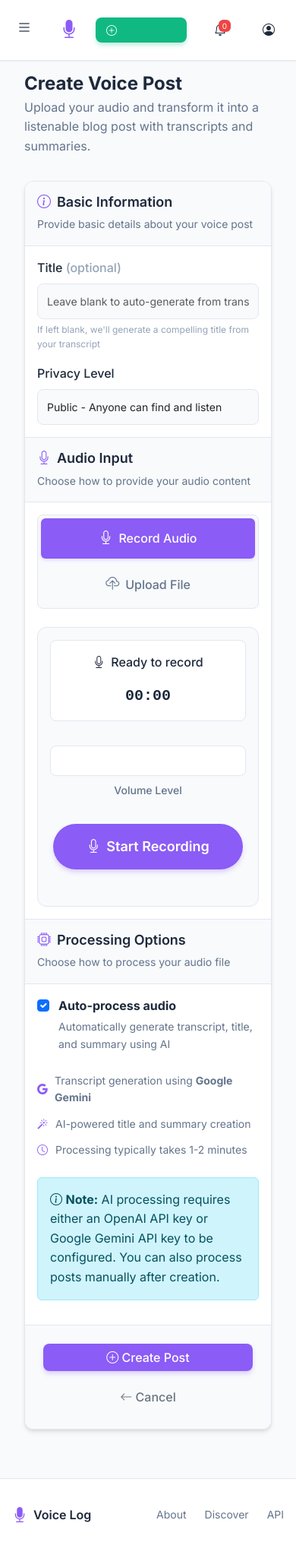
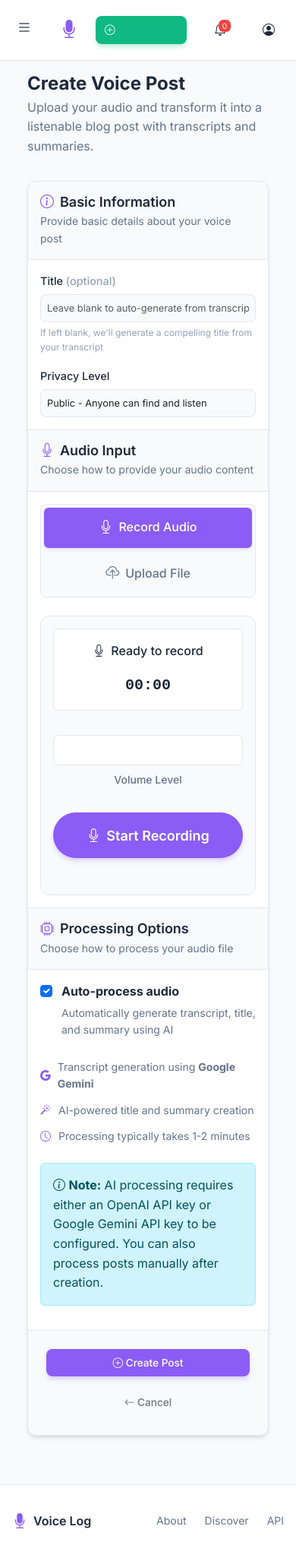
Before and after one commit to jpatrickfarrell/voice_log, a Flask app: page /posts/create in a window 390 px wide. Shown: the whole page at 76% size. Before the commit the page ends 2003 px from the top, so only its background shows below. Run offline with Flask 3, Linux system fonts and the light colour scheme; a user stored in the database is signed in; some libraries are stand-ins or nearby versions.

Commit message:
Fix layout changes.

```diff
--- a/templates/posts/create.html
+++ b/templates/posts/create.html
@@ -260,8 +260,9 @@
 {% block scripts %}
 <style>
 .create-post-page {
-    max-width: 800px;
+    max-width: 1200px;
     margin: 0 auto;
+    padding: 0 1rem;
 }
 
 .create-form-container {
@@ -287,14 +288,14 @@
 
 .section-header {
     background: var(--bg-secondary);
-    padding: 1.5rem;
+    padding: 1rem 1.5rem;
     border-bottom: 1px solid var(--border-light);
 }
 
 .section-header h3 {
     font-size: 1.125rem;
     font-weight: 600;
-    margin-bottom: 0.5rem;
+    margin-bottom: 0.25rem;
     display: flex;
     align-items: center;
     gap: 0.5rem;
@@ -311,7 +312,7 @@
 }
 
 .section-content {
-    padding: 1.5rem;
+    padding: 1rem 1.5rem;
 }
 
 .form-grid {
@@ -327,15 +328,16 @@
 
 .form-label {
     font-weight: 500;
-    margin-bottom: 0.5rem;
+    margin-bottom: 0.375rem;
     color: var(--text-primary);
+    font-size: 0.9rem;
 }
 
 .form-control {
     background: var(--bg-secondary);
     border: 1px solid var(--border-light);
     border-radius: var(--radius-md);
-    padding: 0.75rem;
+    padding: 0.625rem;
     font-size: 0.875rem;
     transition: border-color 0.15s ease;
 }
@@ -356,12 +358,114 @@
 .upload-area {
     border: 2px dashed var(--border-medium);
     border-radius: var(--radius-lg);
-    padding: 3rem;
+    padding: 2rem;
     text-align: center;
     background: var(--bg-secondary);
     transition: all 0.15s ease;
     cursor: pointer;
     position: relative;
+}
+
+/* Responsive Design */
+@media (max-width: 1200px) {
+    .create-post-page {
+        max-width: 100%;
+        padding: 0 0.5rem;
+    }
+}
+
+@media (max-width: 768px) {
+    .create-post-page {
+        padding: 0 0.5rem;
+    }
+
+    .section-header {
+        padding: 0.75rem 1rem;
+    }
+
+    .section-content {
+        padding: 0.75rem 1rem;
+    }
+
+    .form-grid {
+        grid-template-columns: 1fr;
+        gap: 1rem;
+    }
+
+    .upload-area {
+        padding: 1.5rem;
+    }
+
+    .upload-icon {
+        font-size: 2.5rem;
+    }
+
+    .upload-text h4 {
+        font-size: 1rem;
+    }
+
+    .upload-text p {
+        font-size: 0.8rem;
+    }
+
+    .record-container {
+        padding: 1rem;
+    }
+
+    .record-controls {
+        flex-direction: column;
+        gap: 0.5rem;
+    }
+
+    .record-controls .btn {
+        width: 100%;
+    }
+
+    .recordings-table {
+        font-size: 0.85rem;
+    }
+
+    .table-responsive {
+        overflow-x: auto;
+    }
+
+    .table th,
+    .table td {
+        padding: 0.5rem 0.25rem;
+        font-size: 0.8rem;
+    }
+}
+
+@media (max-width: 480px) {
+    .create-post-page {
+        padding: 0 0.25rem;
+    }
+
+    .section-header {
+        padding: 0.5rem 0.75rem;
+    }
+
+    .section-content {
+        padding: 0.5rem 0.75rem;
+    }
+
+    .upload-area {
+        padding: 1rem;
+    }
+
+    .upload-icon {
+        font-size: 2rem;
+    }
+
+    .form-control {
+        padding: 0.5rem;
+        font-size: 0.8rem;
+    }
+
+    .btn {
+        padding: 0.5rem 0.75rem;
+        font-size: 0.85rem;
+    }
 }
 
 .upload-area:hover {
```
Also changed, not shown: templates/posts/my_posts.html (+13 -30 lines).
